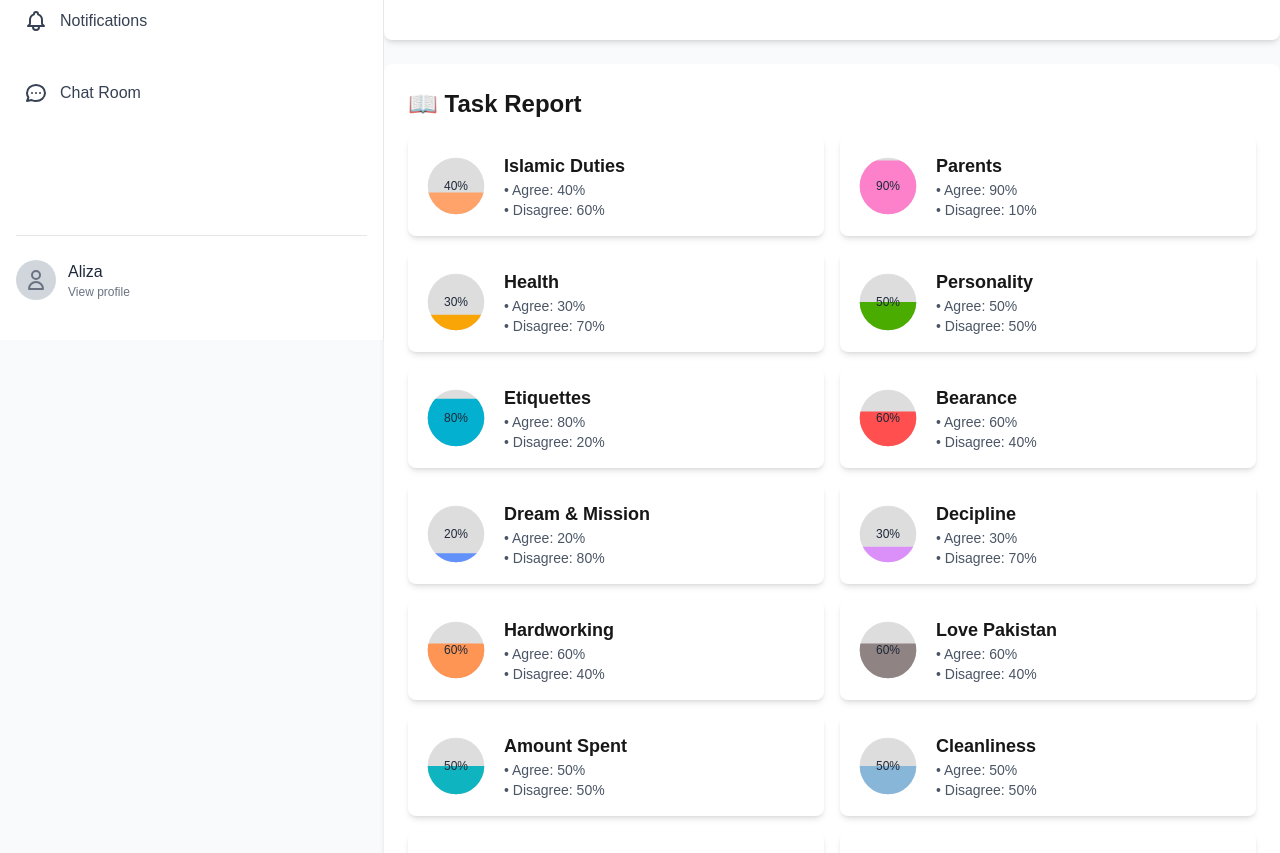
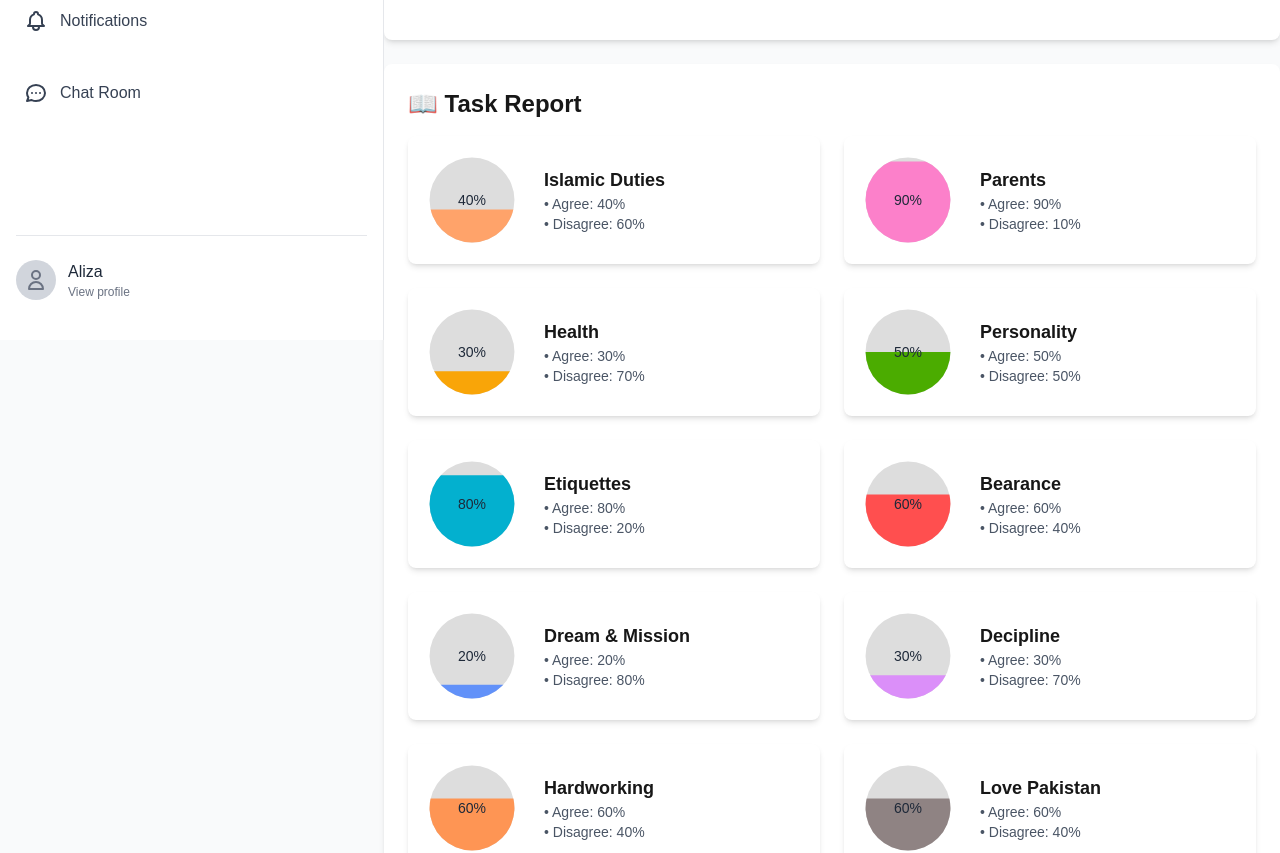
Before and after one commit to fatimamaqsood29/URightWay, a Next.js app: page /dashboard/diary-reports in a window 1280 px wide. Shown: the part 460-1313 px from the top of the page. Built offline with nearby package versions, Linux system fonts and the light colour scheme.

Commit message:
task report circle size

```diff
--- a/app/(auth)/dashboard/diary-reports/page.js
+++ b/app/(auth)/dashboard/diary-reports/page.js
@@ -146,12 +146,12 @@ export default function DairyReportPage() {
           📖 Task Report
         </h1>
 
-        <div className="grid grid-cols-1 md:grid-cols-2 gap-4">
+        <div className="grid grid-cols-1 md:grid-cols-2 gap-6"> {/* Increased gap between items */}
           {tasks.map((task, index) => (
             <div key={index} className="p-4 bg-white rounded-lg shadow-md flex items-center">
-              <div className="relative w-16 h-16 mr-4">
+              <div className="relative w-24 h-24 mr-6"> {/* Increased circle size from w-16/h-16 to w-24/h-24 */}
                 {/* Background circle */}
-                <svg width="64" height="64" viewBox="0 0 36 36" className="absolute">
+                <svg width="96" height="96" viewBox="0 0 36 36" className="absolute">
                   <circle
                     cx="18"
                     cy="18"
@@ -167,7 +167,7 @@ export default function DairyReportPage() {
                     clipPath: getCircleClipPath(task.agree),
                   }}
                 >
-                  <svg width="64" height="64" viewBox="0 0 36 36">
+                  <svg width="96" height="96" viewBox="0 0 36 36">
                     <circle
                       cx="18"
                       cy="18"
@@ -177,9 +177,9 @@ export default function DairyReportPage() {
                   </svg>
                 </div>
 
-                {/* Percentage text */}
+                {/* Percentage text - increased font size */}
                 <div className="absolute w-full h-full flex items-center justify-center">
-                  <span className="text-xs font-medium text-gray-800">
+                  <span className="text-sm font-medium text-gray-800"> {/* Changed from text-xs to text-sm */}
                     {task.agree}%
                   </span>
                 </div>
```
